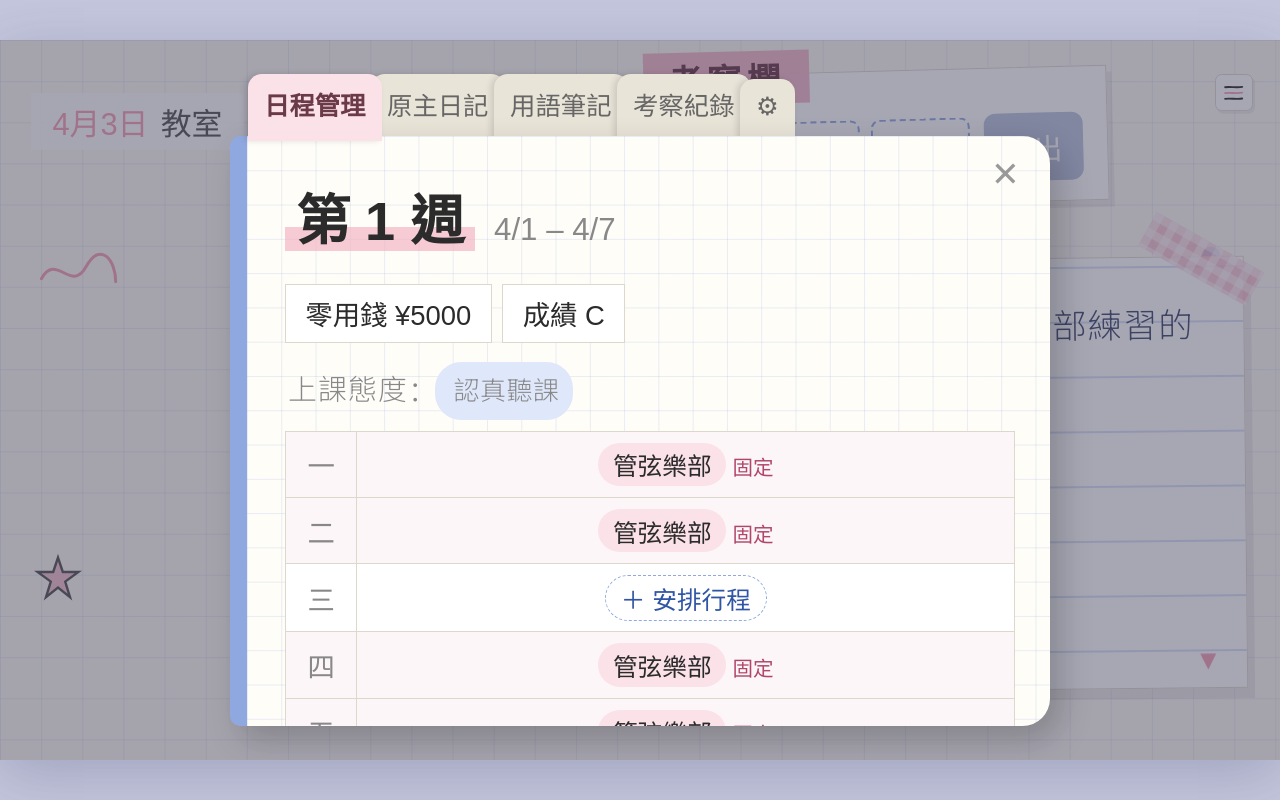
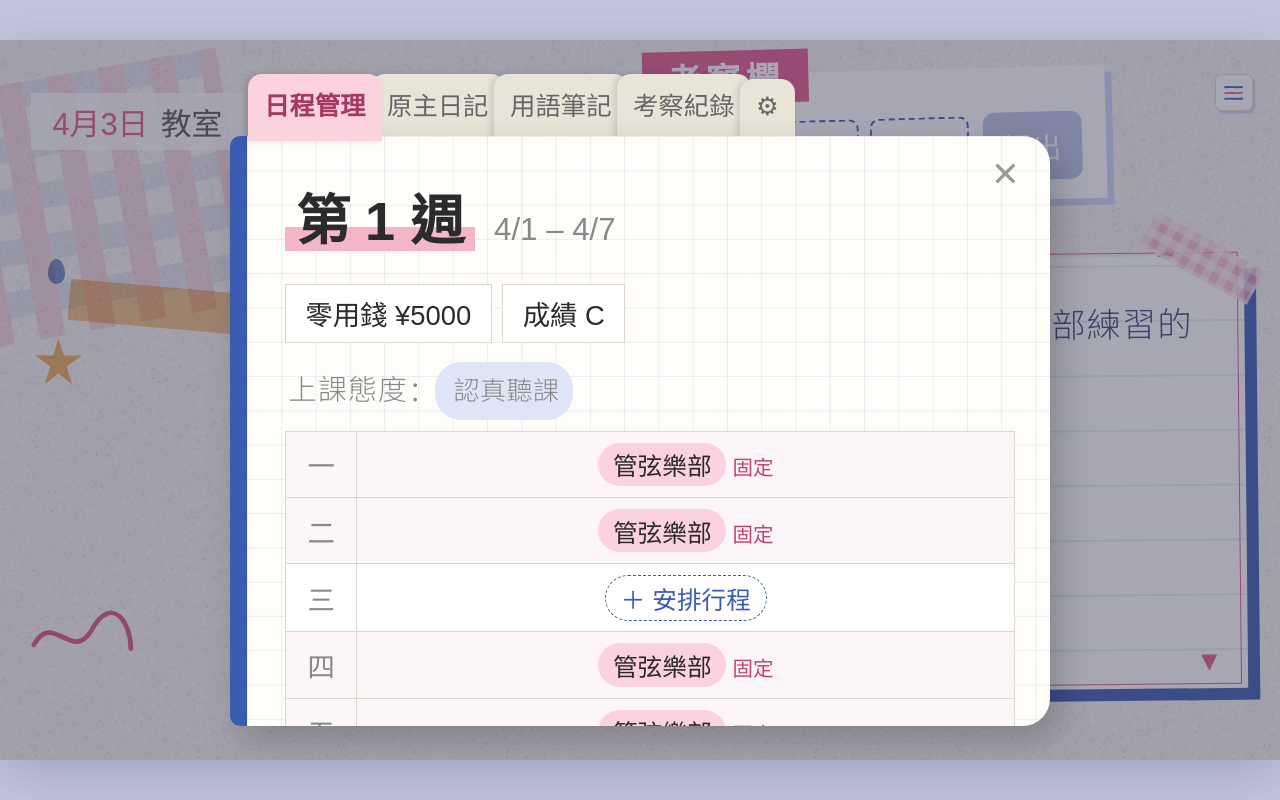
Before and after one commit to Joan1569/blg, a plain HTML site: page index.html in a window 1280 px wide. Both pictures are taken after a click on the button "日記本". Drawn offline with Linux system fonts and the light colour scheme; a web font is replaced by a local one.

Commit message:
Apply risograph F1 palette, vertical diary tabs in portrait, paper grain
Co-Authored-By: Claude Opus 5.5 <noreply@anthropic.com>
Claude-Session: https://claude.ai/code/session_01XsvFgFK4x8hky9iQiNBAVi

```diff
--- a/index.html
+++ b/index.html
@@ -211,15 +211,101 @@
   #stage.landscape .book { left: 18%; right: 18%; top: 2.8em; }
   #stage.landscape .tabs { left: calc(18% + .5em); top: 1em; }
   #stage.landscape #closeMenu { right: calc(18% + .7em); top: 3.3em; }
+
+  /* =========================================================
+     孔版印刷風（F1 配色）
+     藍 #3a5cb0（朝田）／粉 #f3a9bf（大面積）／杏黃 #f2b45e（新谷・點綴）／深粉 #e2568a（女主角的標注）
+     ========================================================= */
+  #stage { background-color: #f8f5f0; background-image: none; }
+  #grain { position: absolute; left: 0; top: 0; right: 0; bottom: 0; pointer-events: none;
+    background: url("img/grain.png"); background-size: 9em 9em; mix-blend-mode: multiply; opacity: .55; }
+  .riso { position: absolute; mix-blend-mode: multiply; pointer-events: none; }
+  .riso.dots { background-image: radial-gradient(#f3a9bf 32%, transparent 34%); background-size: .5em .5em; }
+  .riso.ging { opacity: .38;
+    background-image: linear-gradient(90deg, #f3a9bf 50%, transparent 50%), linear-gradient(#c7d3f0 50%, transparent 50%);
+    background-size: 1.5em 1.5em; }
+  .riso.strip { background: #f2b45e; opacity: .75; }
+  .drop { position: absolute; width: .5em; height: .72em; background: #3a5cb0; opacity: .7; mix-blend-mode: multiply;
+    border-radius: 50% 50% 50% 50% / 60% 60% 40% 40%; }
+
+  .tape.pink { background-color: rgba(243,169,191,.85); }
+  .tape.blue { background-image: repeating-linear-gradient(45deg, #3a5cb0 0, #3a5cb0 .3em, #fff .3em, #fff .6em); opacity: .55; }
+
+  #evidence { border: none; box-shadow: .2em .2em 0 #c7d3f0; }
+  #evidence .label { background: #e2568a; color: #fff; mix-blend-mode: multiply; }
+  .slot { border-color: #3a5cb0; color: #3a5cb0; }
+  .slot.filled, .slot.filled:nth-child(2), .slot.filled:nth-child(3) { background: #fbd2de; box-shadow: none; }
+  #submitBtn { background: #3a5cb0; }
+  #submitBtn[disabled] { background: #b9c3e2; }
+  #menuBtn { border: 1px solid #ddd8cc; box-shadow: .18em .18em 0 #c7d3f0; }
+
+  .backpaper { position: absolute; left: 50%; top: 50%; width: 15em; height: 21.5em; background: #f3a9bf; opacity: .7; mix-blend-mode: multiply;
+    -webkit-transform: translate(-46%, -52%) rotate(-6deg); transform: translate(-46%, -52%) rotate(-6deg);
+    -webkit-transition: opacity .15s; transition: opacity .15s; }
+  .backpaper.hide { opacity: 0; }
+  .polaroid { box-shadow: .15em .2em 0 rgba(0,0,0,.08); }
+  .polaroid .photo { background: #dde5f6; }
+  .polaroid .photo:before { content: ""; position: absolute; left: 0; top: 0; right: 0; bottom: 0;
+    background-image: radial-gradient(#3a5cb0 30%, transparent 32%); background-size: .4em .4em; opacity: .22; }
+  .polaroid .cap .d, #place .d { color: #e2568a; }
+  .placeholder-note { color: #3a5cb0; }
+
+  #dialog { border: none; box-shadow: .35em .35em 0 #3a5cb0;
+    background-image: linear-gradient(transparent 1.55em, rgba(58,92,176,.12) 1.55em, rgba(58,92,176,.12) 1.62em, transparent 1.62em); }
+  #dialog:after { content: ""; position: absolute; left: 0; top: 0; right: 0; bottom: 0; z-index: 1; pointer-events: none;
+    border: 1.5px solid #e2568a; -webkit-transform: translate(-.18em, -.12em); transform: translate(-.18em, -.12em); }
+  #dialog .tape, #namebar { z-index: 2; }
+  #text, #nextMark { z-index: 2; }
+  #name { background: #3a5cb0; }
+  #hint { color: #3a5cb0; background: #fff; }
+  #text.narr { color: #3a4a78; }
+  #nextMark, .term { color: #e2568a; }
+  .term { border-bottom-color: #e2568a; }
+  .chip.used { opacity: 1; background: #fbd2de; border-color: #e2568a; color: #e2568a; box-shadow: none; }
+
+  /* 日記本 */
+  .book { border-left-color: #3a5cb0; background-color: #fffdfa;
+    background-image: linear-gradient(rgba(58,92,176,.1) 1px, transparent 1px), linear-gradient(90deg, rgba(58,92,176,.1) 1px, transparent 1px); }
+  .page h3 .big { background: linear-gradient(transparent 60%, rgba(243,169,191,.85) 60%); }
+  .tab.on { background: #fbd2de; color: #a33a63; }
+  .tab:nth-child(2).on { background: #fbe6c4; color: #8a5a12; }
+  .tab:nth-child(3).on { background: #dde5f6; color: #3a5cb0; }
+  .tab:nth-child(4).on { background: #e6e2f4; color: #4b437a; }
+  .act.club { background: #fbd2de; } .act.job { background: #fbe6c4; } .act.watch { background: #dde5f6; }
+  .act.free { border-color: #3a5cb0; color: #3a5cb0; }
+  .lock, .entry .memo { color: #c2416f; }
+  .entry .ev span { background: #fbd2de; }
+  .opt.on { background: #3a5cb0; border-color: #3a5cb0; }
+
+  /* 直屏：索引標籤改到右側，直排 */
+  #stage.portrait .book { top: 1.2em; right: 2.7em; }
+  #stage.portrait .tabs { left: auto; right: .55em; top: 3em; width: 2.3em; white-space: normal; }
+  #stage.portrait .tab { display: block; margin: -.5em 0 0 0; padding: .8em .5em .8em .75em; font-size: .8em; background: #f1ece2;
+    -webkit-writing-mode: vertical-rl; writing-mode: vertical-rl; letter-spacing: .12em;
+    border-radius: 0 .55em .55em 0; box-shadow: .12em .1em .25em rgba(0,0,0,.12); }
+  #stage.portrait .tab:first-child { margin-top: 0; }
+  #stage.portrait #closeMenu { right: 3.3em; top: 1.6em; }
+
+  #stage.landscape .backpaper { width: 13em; height: 19em; }
+  #stage.landscape .riso.dots { right: auto; left: 15.5em; top: .5em; width: 8em; height: 9em; }
+  #stage.landscape .riso.strip { right: auto; left: 2em; bottom: 1.2em; }
+  .note { background: #fde9cc; }
+  .note button { background: #3a5cb0; }
+  .note button.sub { color: #3a5cb0; border-color: #3a5cb0; background: #fff; }
 </style>
 </head>
 <body>
 <div id="stage">
 
-  <svg class="doodle" style="right:1.2em; top:6.6em; width:2.4em;" viewBox="0 0 40 40"><path d="M20 3 L24 15 L37 15 L26 23 L30 36 L20 28 L10 36 L14 23 L3 15 L16 15 Z" fill="none" stroke="#2b2b2b" stroke-width="1.6" stroke-linejoin="round"/></svg>
-  <svg class="doodle" style="left:1em; top:15em; width:1.4em; opacity:.8" viewBox="0 0 40 40"><path d="M20 3 L24 15 L37 15 L26 23 L30 36 L20 28 L10 36 L14 23 L3 15 L16 15 Z" fill="#f2b5c4" stroke="#2b2b2b" stroke-width="2"/></svg>
-  <svg class="doodle" style="right:1.3em; bottom:14em; width:1.4em;" viewBox="0 0 40 40"><circle cx="20" cy="20" r="8" fill="#8fa8e0"/></svg>
-  <svg class="doodle" style="left:1em; bottom:13.6em; width:2.6em;" viewBox="0 0 60 30"><path d="M5 20 C15 2, 25 30, 35 12 S 55 8, 55 22" fill="none" stroke="#f2a0b4" stroke-width="2" stroke-linecap="round"/></svg>
+  <div id="grain"></div>
+  <div class="riso dots" style="right:-1.5em; top:4.5em; width:10.5em; height:11.5em;"></div>
+  <div class="riso ging" style="left:-2.5em; bottom:12.5em; width:9.5em; height:7.5em; -webkit-transform:rotate(-10deg); transform:rotate(-10deg);"></div>
+  <div class="riso strip" style="right:-.5em; bottom:12.6em; width:5.5em; height:1.2em; -webkit-transform:rotate(5deg); transform:rotate(5deg);"></div>
+  <svg class="doodle riso" style="left:.9em; top:8.6em; width:1.6em;" viewBox="0 0 40 40"><path d="M20 3 L24 15 L37 15 L26 23 L30 36 L20 28 L10 36 L14 23 L3 15 L16 15 Z" fill="#f2b45e"/></svg>
+  <svg class="doodle riso" style="left:.7em; top:16.5em; width:3.4em;" viewBox="0 0 60 30"><path d="M5 20 C15 2, 25 30, 35 12 S 55 8, 55 22" fill="none" stroke="#e2568a" stroke-width="2.4" stroke-linecap="round"/></svg>
+  <svg class="doodle riso" style="right:2.6em; top:6.2em; width:2.6em; -webkit-transform:rotate(-12deg); transform:rotate(-12deg);" viewBox="0 0 60 30"><path d="M5 20 C15 2, 25 30, 35 12 S 55 8, 55 22" fill="none" stroke="#3a5cb0" stroke-width="2" stroke-linecap="round"/></svg>
+  <span class="drop" style="left:1.4em; top:6.4em;"></span>
+  <span class="drop" style="right:1.2em; top:18em;"></span>
 
   <div id="topbar">
     <div id="evidence">
@@ -229,17 +315,18 @@
       </div>
     </div>
     <button id="menuBtn" aria-label="日記本">
-      <svg viewBox="0 0 30 30"><path d="M4 8 C10 7, 20 9, 26 7.5" stroke="#2b2b2b" stroke-width="2.4" fill="none" stroke-linecap="round"/><path d="M4 15.5 C11 14.5, 19 16.5, 26 15" stroke="#f2a0b4" stroke-width="2.4" fill="none" stroke-linecap="round"/><path d="M4 23 C10 22, 21 24, 26 22.5" stroke="#2b2b2b" stroke-width="2.4" fill="none" stroke-linecap="round"/></svg>
+      <svg viewBox="0 0 30 30"><path d="M4 8 C10 7, 20 9, 26 7.5" stroke="#3a5cb0" stroke-width="2.4" fill="none" stroke-linecap="round"/><path d="M4 15.5 C11 14.5, 19 16.5, 26 15" stroke="#e2568a" stroke-width="2.4" fill="none" stroke-linecap="round"/><path d="M4 23 C10 22, 21 24, 26 22.5" stroke="#3a5cb0" stroke-width="2.4" fill="none" stroke-linecap="round"/></svg>
     </button>
   </div>
 
   <div id="scene">
     <div id="place"></div>
+    <div class="backpaper hide" id="backpaper"></div>
     <div class="polaroid hide" id="portrait">
       <span class="tape pink"></span>
       <div class="photo">
         <div class="placeholder-note">立繪預定地</div>
-        <svg viewBox="0 0 100 100" preserveAspectRatio="xMidYMax meet"><circle cx="50" cy="38" r="17" fill="#fff" stroke="#2b2b2b" stroke-width="1.5"/><path d="M18 100 C18 72, 32 60, 50 60 C68 60, 82 72, 82 100 Z" fill="#fff" stroke="#2b2b2b" stroke-width="1.5"/></svg>
+        <svg viewBox="0 0 100 100" preserveAspectRatio="xMidYMax meet"><circle cx="50" cy="38" r="17" fill="#fff" stroke="#3a5cb0" stroke-width="2"/><path d="M18 100 C18 72, 32 60, 50 60 C68 60, 82 72, 82 100 Z" fill="#fff" stroke="#3a5cb0" stroke-width="2"/></svg>
       </div>
       <div class="cap" id="cap"></div>
     </div>
@@ -319,6 +406,7 @@ function renderLine() {
 
   if (line.who) { nameEl.innerHTML = line.who; nameEl.className = ""; } else { nameEl.className = "hide"; }
   $("portrait").className = showPortrait ? "polaroid" : "polaroid hide";
+  $("backpaper").className = showPortrait ? "backpaper" : "backpaper hide";
   $("cap").innerHTML = dateHtml;
   $("place").innerHTML = dateHtml;
   $("place").style.display = showPortrait ? "none" : "block";
```
Also changed, not shown: img/grain.png (added).
